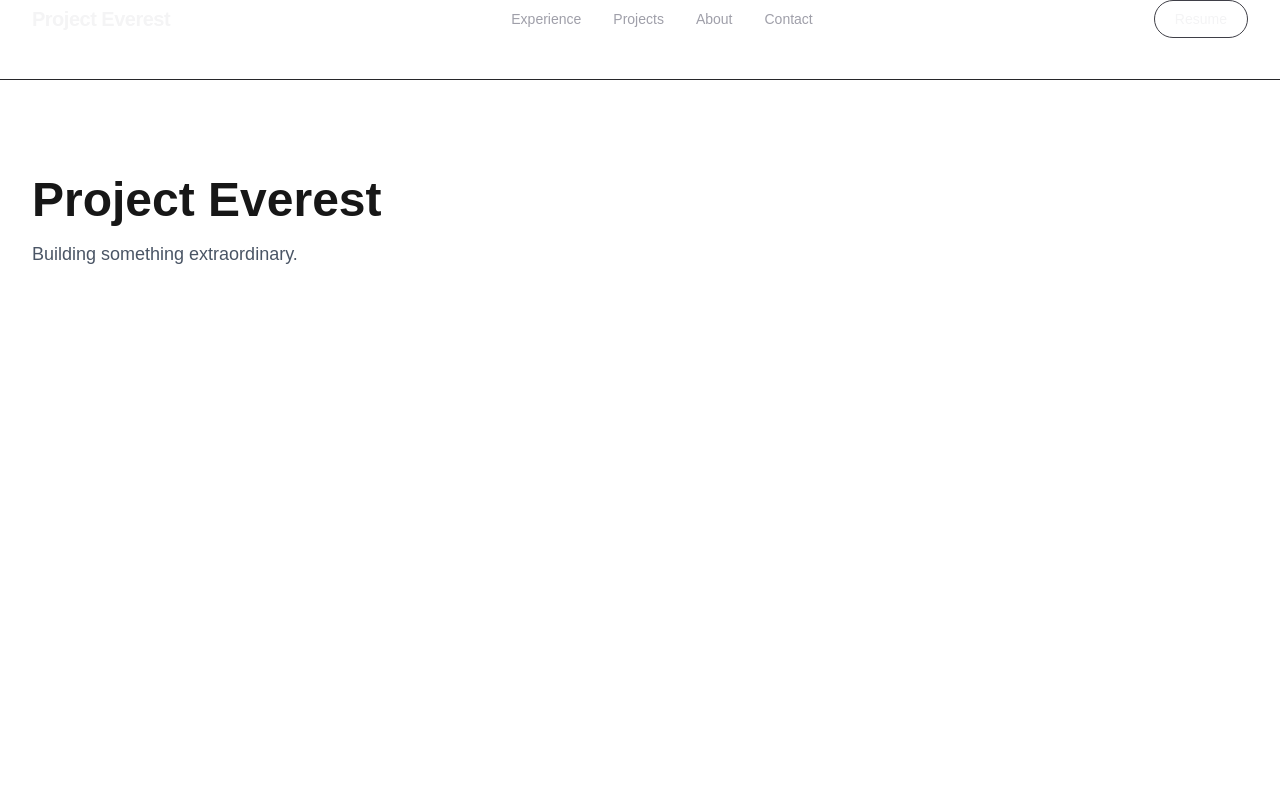
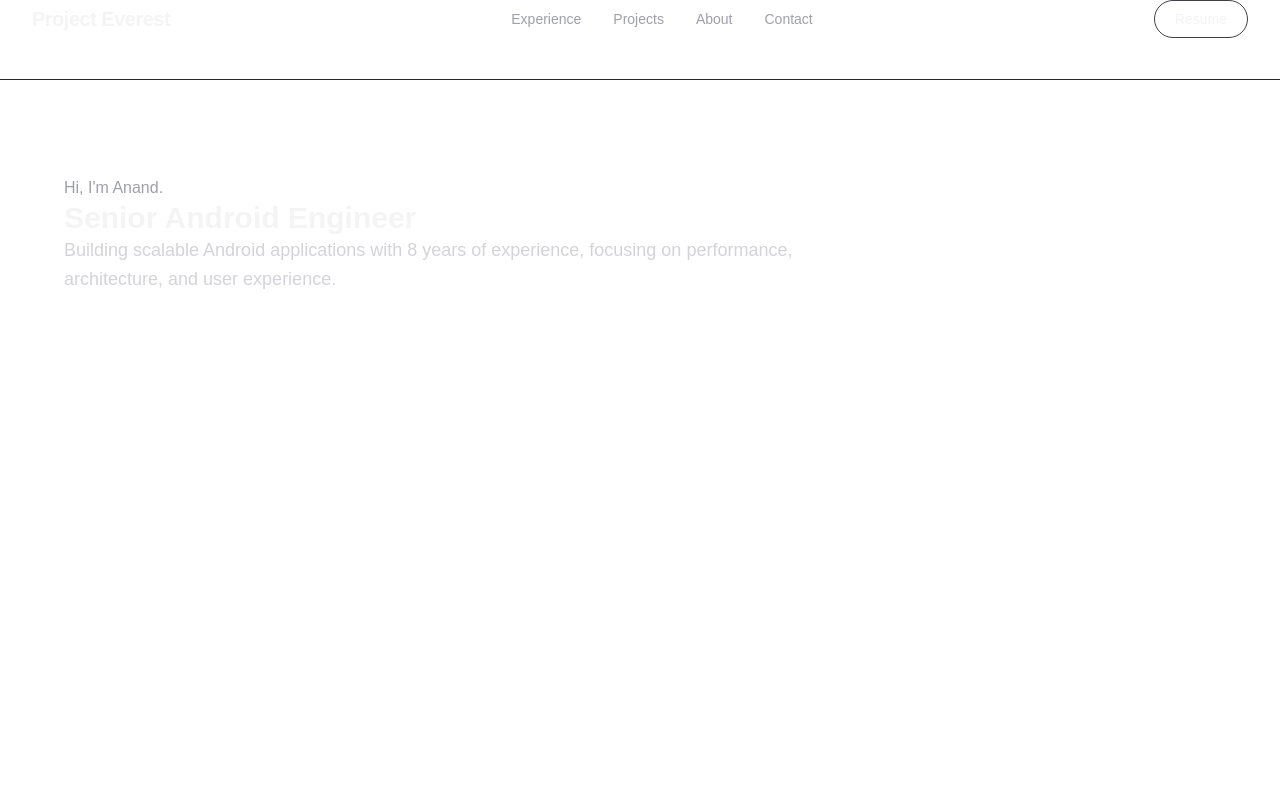
Before and after one commit to Anand0581/anand-portfolio, a Next.js app: page / in a window 1280 px wide. Shown: the top 800 px of the page. Built offline with nearby package versions, Linux system fonts and the light colour scheme.

Commit message:
feat(hero): add hero foundation and typography

```diff
--- a/app/page.tsx
+++ b/app/page.tsx
@@ -1,5 +1,6 @@
 import Header from "@/components/layout/Header";
 import Container from "@/components/shared/Container";
+import Hero from "@/components/sections/Hero";
 
 export default function Home() {
   return (
@@ -7,6 +8,7 @@ export default function Home() {
       <Header />
       <Container>
         <section className="py-24">
+          <Hero />
           <h1 className="text-5xl font-bold">Project Everest</h1>
           <p className="mt-4 text-lg text-gray-600">
             Building something extraordinary.
--- /dev/null
+++ b/components/sections/Hero.tsx
@@ -0,0 +1,19 @@
+import Container from "../shared/Container";
+
+export default function Hero() {
+    return (
+        <section>
+            <Container>
+                <div className="min-h-screen">
+                    <p className="text-base font-normal text-zinc-400">Hi, I'm Anand.</p>
+                    <h1 className="text-3xl font-bold text-zinc-100">Senior Android Engineer</h1>
+                    <p className="text-lg text-zinc-300 max-w-3xl leading-relaxed">
+                        Building scalable Android applications with 8 years of
+                        experience, focusing on performance, architecture, and
+                        user experience.
+                    </p>
+                </div>
+            </Container>
+        </section>
+    );
+};
```
Also changed, not shown: 1 other file (tests, documents, lock files or other folders).
